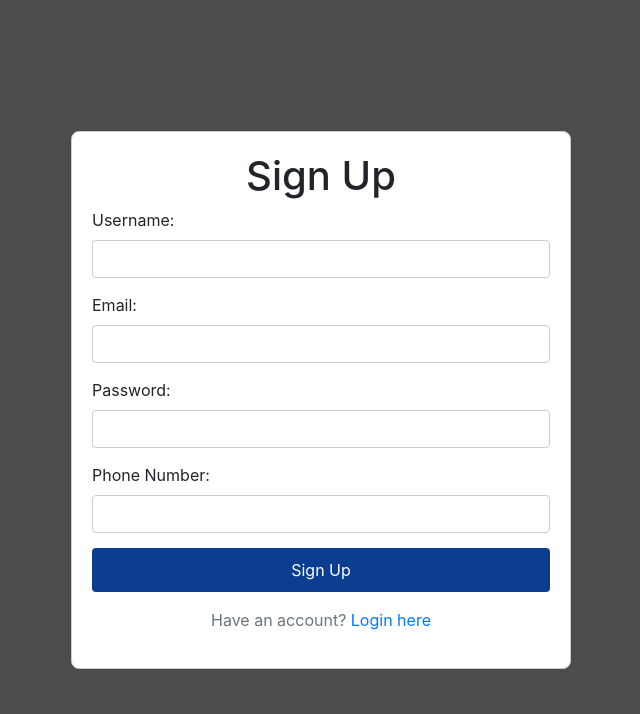
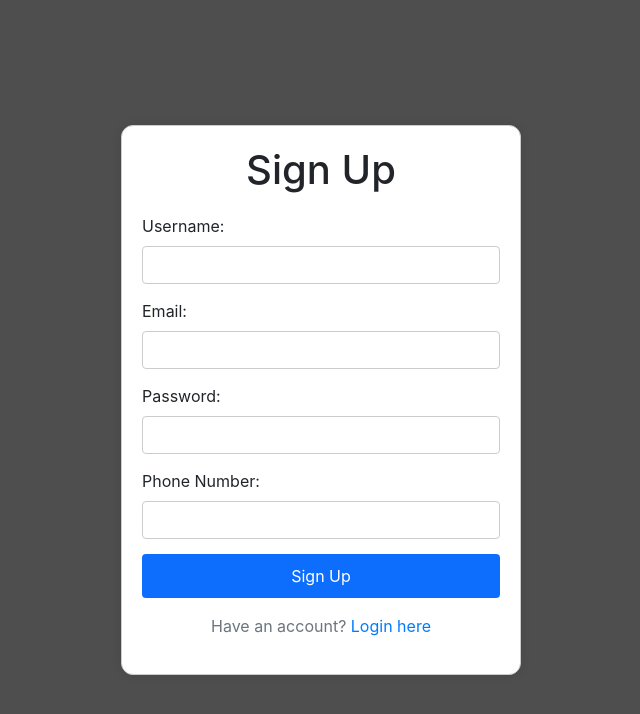
Before and after one commit to IdlanHarris/SDPROJECT-GP3, a PHP site: page /html/SignUp.html in a window 1280 px wide. Shown: the top 714 px of the page, without its empty margins (319-959 px from the left). Run offline with PHP 8.4, Linux system fonts and the light colour scheme.

Commit message:
changes on file

```diff
--- a/css/SignUp.css
+++ b/css/SignUp.css
@@ -1,32 +1,34 @@
-/* styles.css */
 body {
     display: flex;
     justify-content: center;
     align-items: center;
-    min-height: 100vh; /* Ensures the body takes up at least the full viewport height */
+    min-height: 100vh;
     margin: 0;
     background-color: #4e4e4e;
 }
 
 .form-wrapper {
-    border: 1px solid #ccc; /* Border around the entire form container */
+    border: 1px solid #ccc;
     padding: 20px;
     background-color: #fff;
     box-shadow: 0 0 10px rgba(0, 0, 0, 0.1);
-    border-radius: 8px;
-    width: 100%; /* Makes the container responsive */
-    max-width: 500px; /* Limits the maximum width of the form */
-    box-sizing: border-box; /* Ensures padding is included in width */
+    border-radius: 12px;
+    width: 100%;
+    max-width: 400px; /* Width of the login form box */
+    box-sizing: border-box;
+}
+
+h1 {
+    margin-bottom: 20px; /* Space between the title and form */
 }
 
 .form-group {
-    margin-bottom: 15px;
+    margin-bottom: 15px; /* Space between form elements */
 }
 
 .form-control {
     width: 100%;
     padding: 10px;
-    margin-bottom: 10px;
     border: 1px solid #ccc;
     border-radius: 4px;
 }
@@ -34,17 +36,17 @@ body {
 .btn-primary {
     width: 100%;
     padding: 10px;
-    background-color: #0b3d91;
+    background-color: #0d6efd;
     color: #fff;
     border: none;
     border-radius: 4px;
 }
 
 .btn-primary:hover {
-    background-color: #0a58ca;
+    background-color: #0a58ca; /* Slightly darker on hover */
 }
 
 .text-muted {
     color: #6c757d;
-    text-align: center;
+    text-align: center; /* Center text */
 }
--- a/html/SignUp.html
+++ b/html/SignUp.html
@@ -7,7 +7,7 @@
     <!-- Bootstrap CSS -->
     <link href="https://stackpath.bootstrapcdn.com/bootstrap/4.5.2/css/bootstrap.min.css" rel="stylesheet">
     <!-- Custom CSS -->
-    <link href="../css/SignUp.css" rel="stylesheet">
+    <link href="../css/signup.css" rel="stylesheet">
 </head>
 <body>
     <!-- Wrapper for centering and styling the form -->
--- a/index.html
+++ b/index.html
@@ -32,7 +32,7 @@
                             </a>
                             <ul class="dropdown-menu">
                                 <li><a class="dropdown-item" href="html/login.html">Login</a></li>
-                                <li><a class="dropdown-item" href="html/SignUp.html">Sign Up</a></li>
+                                <li><a class="dropdown-item" href="html/signup.html">Sign Up</a></li>
                             </ul>
                         </div>
 
```
